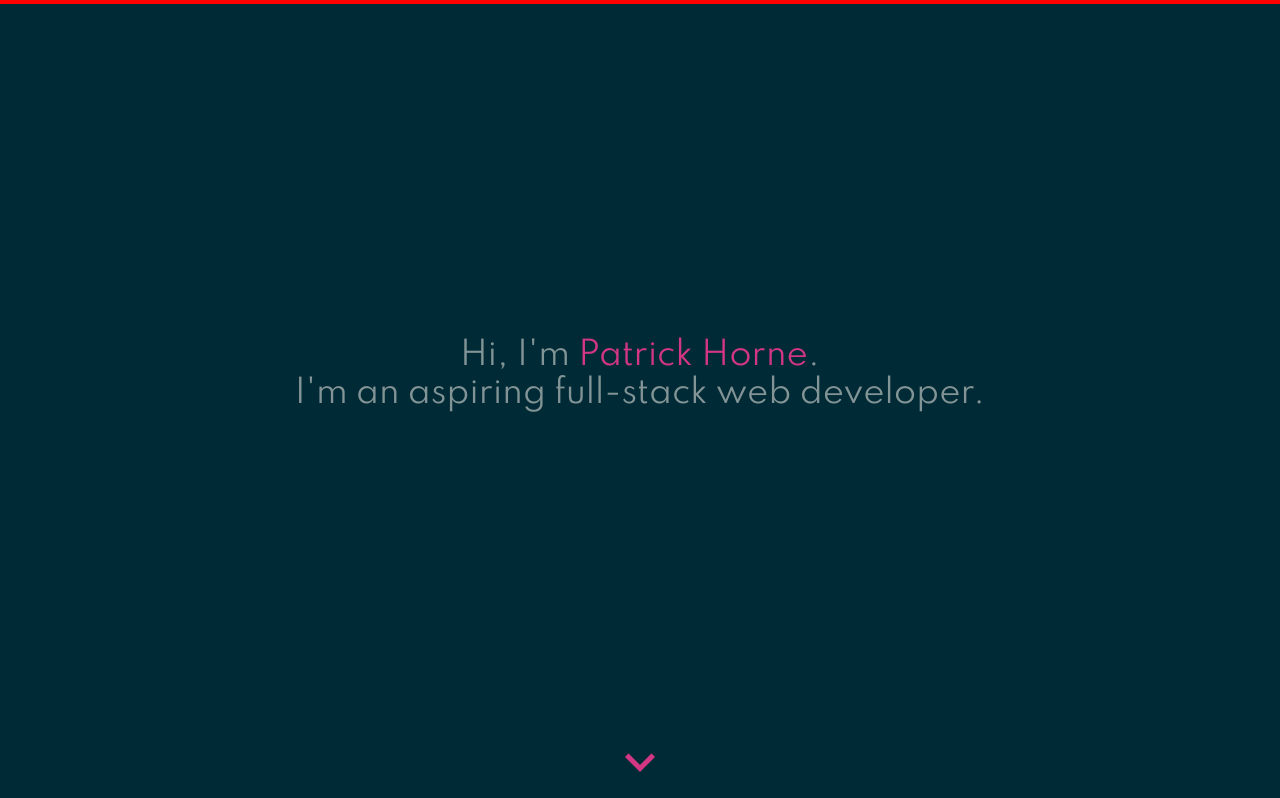
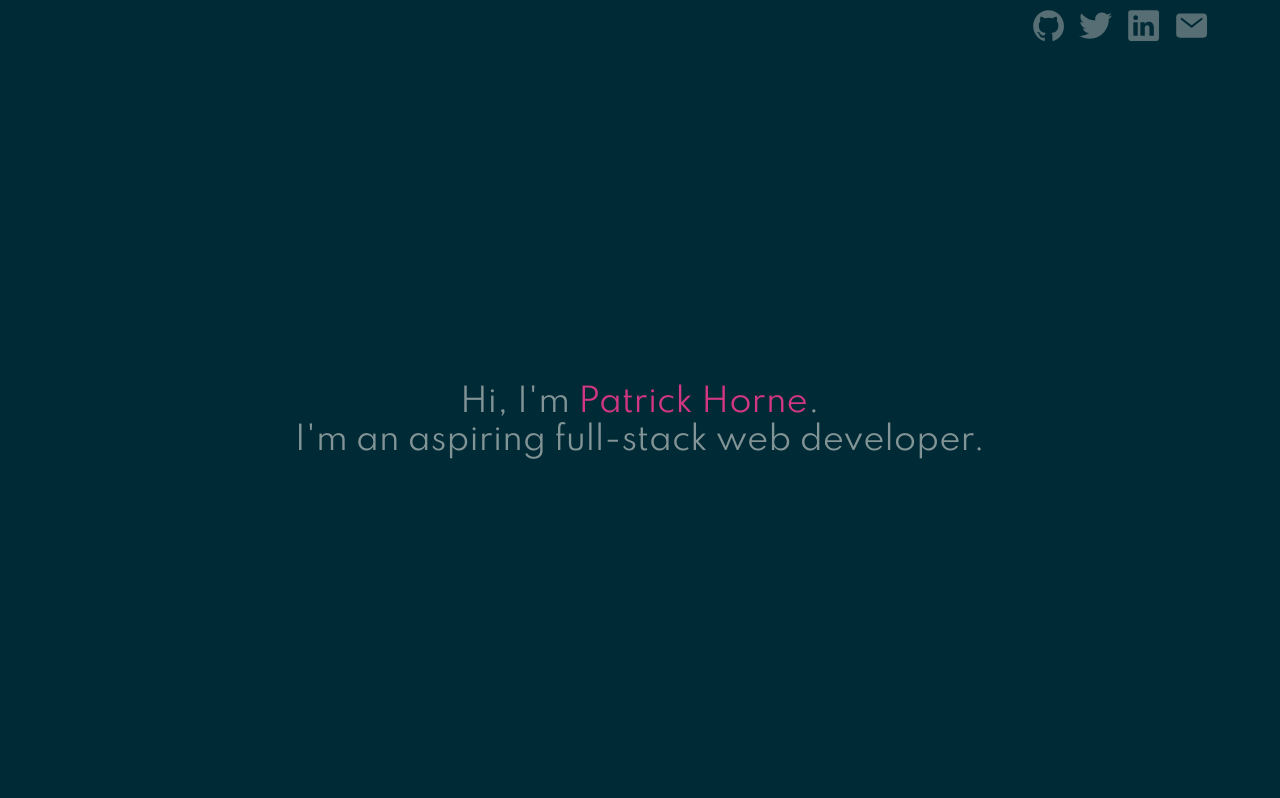
Before and after one commit to glhc/portfolio, a React (Create React App) app: page / in a window 1280 px wide. Shown: the top 798 px of the page. Built offline with nearby package versions, Linux system fonts and the light colour scheme.

Commit message:
Update social buttons on landing

```diff
--- a/src/App.js
+++ b/src/App.js
@@ -1,7 +1,7 @@
 import React from 'react';
 import logo from './logo.svg';
 import Portfolio from './components/Portfolio/Portfolio';
-import SocialButtons from './components/SocialButtons/StyledSocialButtons';
+import SocialButtons from './components/SocialButtons/SocialButtons';
 import './App.scss';
 
 import Landing from './components/Landing/Landing';
--- a/src/components/SocialButtons/SocialButtons.js
+++ b/src/components/SocialButtons/SocialButtons.js
@@ -1,12 +1,16 @@
 import React from 'react';
+import StyledSocialButtons from './StyledSocialButtons';
 
 export default function SocialButtons() {
   return (
-    <aside class="social-buttons">
-      <ion-icon name="logo-github"></ion-icon>
-      <ion-icon name="logo-twitter"></ion-icon>
-      <ion-icon name="logo-linkedin"></ion-icon>
-      <ion-icon name="mail-outline"></ion-icon>
-    </aside>
+    <StyledSocialButtons>
+      <div class="social-buttons">
+        <ion-icon name="logo-github"></ion-icon>
+        <ion-icon name="logo-twitter"></ion-icon>
+        <ion-icon name="logo-linkedin"></ion-icon>
+        <ion-icon name="mail"></ion-icon>
+      </div>
+      <div class="spacer-right"></div>
+    </StyledSocialButtons>
   );
 };
--- a/src/components/SocialButtons/StyledSocialButtons.js
+++ b/src/components/SocialButtons/StyledSocialButtons.js
@@ -1,9 +1,20 @@
 import * as solarized from 'solarized-colors';
 import styled from 'styled-components';
-import SocialButtons from './SocialButtons';
 
-const StyledSocialButtons = styled.aside`
-  border: solid red 2px;
+const StyledSocialButtons = styled.header`
+  margin-top: 8px;
+  font-size: 2.2rem;
+  display: flex;
+  flex-direction: row;
+  justify-content: flex-end;
+  ion-icon {
+    margin-left: 0.4rem;
+    margin-right: 0.4rem;
+  }
+
+  .social-buttons {
+    margin-right: 4rem;
+  }
 `;
 
 export default StyledSocialButtons;
```
